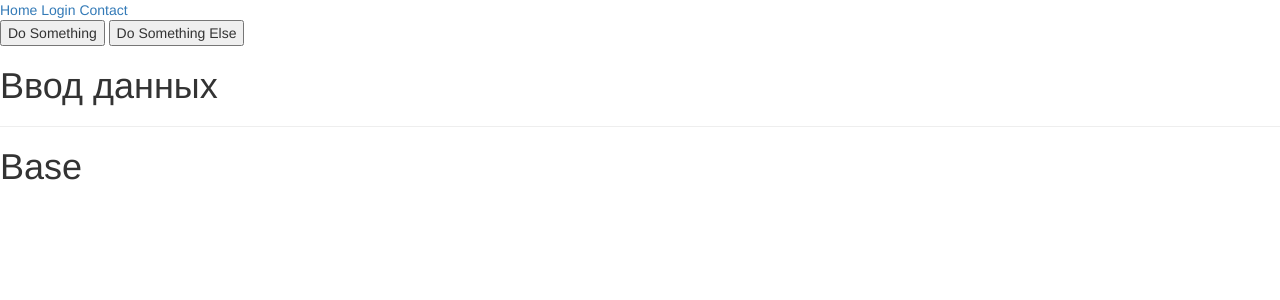
After one commit to vvnbel/NEWYEAR23, a Flask app: page /contact in a window 1280 px wide. The commit adds this page. Shown: the top 300 px of the page. Run offline with Flask 2, Linux system fonts and the light colour scheme; some libraries are stand-ins or nearby versions.

Commit message:
ADDED CONTACT PAGE

```diff
--- a/app/forms.py
+++ b/app/forms.py
@@ -4,7 +4,11 @@ from wtforms.validators import DataRequired, Email
 
 class LoginForm(FlaskForm):
     username = StringField('Username', validators=[DataRequired()])
-    email = StringField('Email', validators=[Email()])
     password = PasswordField('Password', validators=[DataRequired()])
     remember_me = BooleanField('Remember Me', default=False)
     submit = SubmitField('Sign In')
+
+class ContactForm(FlaskForm):
+
+    submit = SubmitField('Do this')
+    submit2 = SubmitField('Do that')
--- a/app/routes.py
+++ b/app/routes.py
@@ -1,6 +1,7 @@
 from flask import Flask, render_template, url_for, redirect, request, flash
 from app import app, mysql
-from app.forms import LoginForm
+from app.forms import LoginForm, ContactForm
+import sys
 
 
 @app.route('/', methods=['GET', 'POST'])
@@ -57,3 +58,30 @@ def login():
             form.username.data, form.remember_me.data))
         return redirect(url_for('index'))
     return render_template('login.html', title='Sign In', form=form)
+
+
+@app.route('/button/')
+def button_clicked():
+    print('Hello world!', file=sys.stderr)
+    return redirect('/')
+
+
+@app.route('/contact', methods=['GET', 'POST'])
+def contact():
+    print('12345')
+    form = ContactForm()
+    if request.method == 'POST':
+        print('000')
+        '''
+            if form.submit.data:
+                pass
+            elif form.submit2.data:
+                pass
+        '''
+        if request.form['submit_button'] == 'Do Something':
+            print('123')
+        elif request.form['submit_button'] == 'Do Something Else':
+            print('234')
+        else:
+            pass # unknown
+    return render_template('contact.html', form=form)
--- a/app/templates/base.html
+++ b/app/templates/base.html
@@ -4,8 +4,6 @@
 <head>
         <meta charset="UTF-8">
 
-    <a href="{{ url_for('index') }}">Home</a>
-    <a href="{{ url_for('login') }}">Login</a>
 {% block title %}
 MY F
 {% endblock %}
@@ -13,6 +11,7 @@ MY F
 {% block content %}
     <a href="{{ url_for('index') }}">Home</a>
     <a href="{{ url_for('login') }}">Login</a>
+<a href="{{ url_for('contact') }}">Contact</a>
     {% block base_01 %}
 
     {% endblock %}
--- /dev/null
+++ b/app/templates/contact.html
@@ -0,0 +1,7 @@
+{% extends 'base.html' %}
+{% block base_01 %}
+    <form method="POST">
+    <input type="submit" name="submit_button" value="Do Something">
+    <input type="submit" name="submit_button" value="Do Something Else">
+    </form>
+{% endblock %}
--- a/app/templates/index.html
+++ b/app/templates/index.html
@@ -20,5 +20,6 @@
         <input type="submit" />
     </form>
 
-
+    <input type="submit" name="submit_button" value="Do Something">
+    <input type="submit" name="submit_button" value="Do Something Else">
     {% endblock %}
--- a/app/templates/login.html
+++ b/app/templates/login.html
@@ -13,12 +13,6 @@
             {% for error in form.username.errors %}
             <span style="color: red;">[{{ error }}]</span>
             {% endfor %}
-        </p>        <p>
-            {{ form.email.label }}<br>
-            {{ form.email(size=32) }}<br>
-            {% for error in form.email.errors %}
-            <span style="color: red;">[{{ error }}]</span>
-            {% endfor %}
         </p>
         <p>
             {{ form.password.label }}<br>
```
Also changed, not shown: app/templates/button.html (added, +10 -0 lines).
